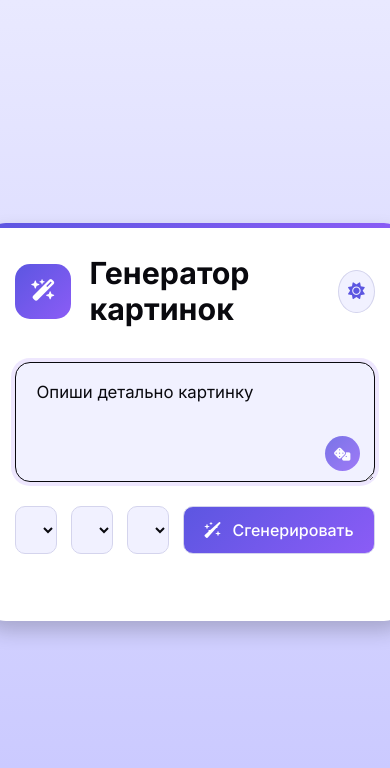
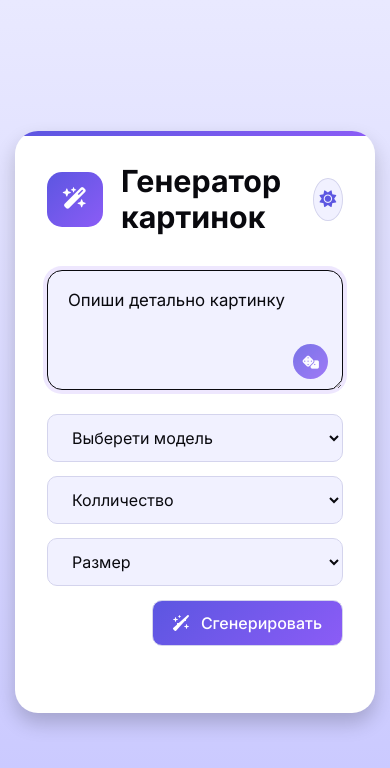
Before and after one commit to Kalachinskii/test_ai_generate_image, a React (Vite) app: page / in a window 390 px wide. Shown: the top 768 px of the page. Built offline with nearby package versions, Linux system fonts and the light colour scheme.

Commit message:
исправлено отображение селектов для <888px

```diff
--- a/src/components/App/App.module.css
+++ b/src/components/App/App.module.css
@@ -127,3 +127,11 @@ body.darkTheme .container {
     margin-top: 30px;
     grid-template-columns: repeat(auto-fill, minmax(180px, 1fr));
 }
+
+@media (max-width: 888px) {
+    .promptActions {
+        display: flex;
+        flex-direction: column;
+        width: 100%;
+    }
+}
```
